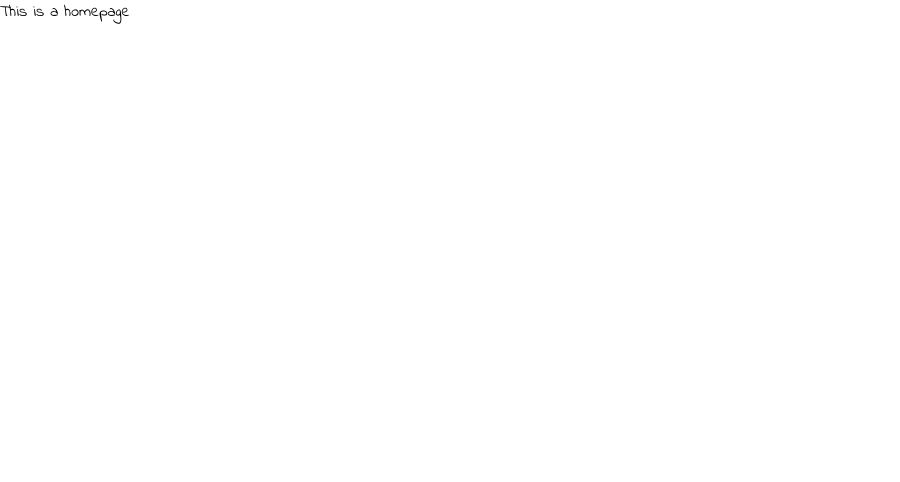
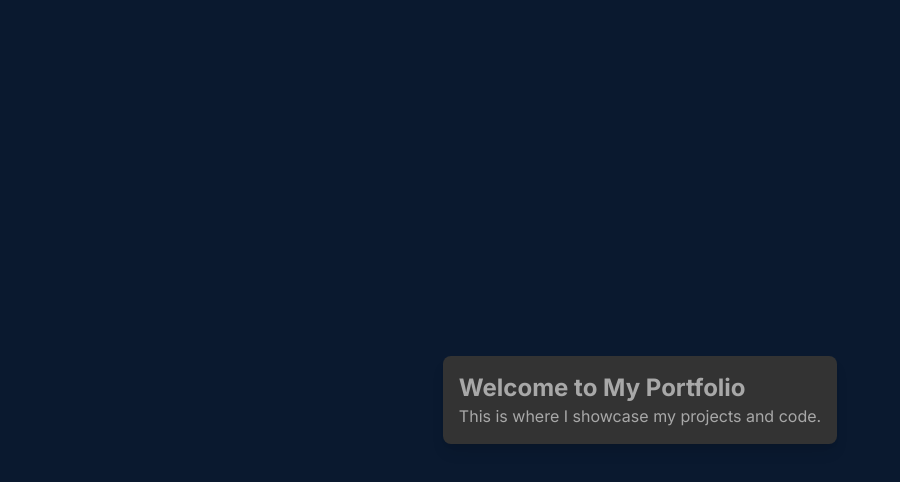
Before and after one commit to zak-hynd/react-vite-tailwind-template, a React (Vite) app: page /#/ in a window 1280 px wide. Shown: the top 482 px of the page, without its empty margins (0-900 px from the left). Built offline with nearby package versions, Linux system fonts and the light colour scheme.

Commit message:
init new styles

```diff
--- a/index.html
+++ b/index.html
@@ -3,15 +3,8 @@
 	<head>
 		<meta charset="UTF-8" />
 		<meta name="viewport" content="width=device-width, initial-scale=1.0" />
-		<!-- Import fonts -->
-		<link
-			href="https://fonts.googleapis.com/css2?family=Indie+Flower&display=swap"
-			rel="stylesheet"
-		/>
-		<link
-			href="https://fonts.googleapis.com/css2?family=Amatic+SC:wght@700&display=swap"
-			rel="stylesheet"
-		/>
+		<!-- fonts -->
+		<link href="https://fonts.googleapis.com/css2?family=Inter:wght@400;700&display=swap" rel="stylesheet">
 		<!-- favicon -->
 		<link rel="apple-touch-icon" sizes="180x180" href="/apple-touch-icon.png">
 		<link rel="icon" type="image/png" sizes="32x32" href="/favicon-32x32.png">
--- a/src/App.tsx
+++ b/src/App.tsx
@@ -2,8 +2,15 @@ import React from 'react';
 
 export const App: React.FC = () => {
 	return (
-	<div>
-		This is a homepage
-	</div>
+		<div className="flex-center min-h-screen">
+			<div className="panel max-w-screen-xl mx-auto p-4">
+				<h1 className="text-2xl">
+					Welcome to My Portfolio
+				</h1>
+				<p>
+					This is where I showcase my projects and code.
+				</p>
+			</div>
+		</div>
 
 )}
--- a/src/index.scss
+++ b/src/index.scss
@@ -1,18 +1,31 @@
-@tailwind base;
-@tailwind components;
-@tailwind utilities;
 @tailwind base;
 @tailwind components;
 @tailwind utilities;
 
 html {
-	font-size: 16px;
-	scroll-behavior: smooth;
+  font-size: 16px;
+  scroll-behavior: smooth;
 }
 
 body {
-	font-family: 'Indie Flower', 'Amatic SC', cursive !important;
-	margin: 0;
-	padding: 0;
-	scroll-behavior: smooth;
+  @apply bg-background text-textPrimary font-sans;
+  margin: 0;
+  padding: 0;
+  scroll-behavior: smooth;
 }
+
+h1, h2, h3, h4, h5, h6 {
+  @apply text-textPrimary font-bold;
+}
+
+a {
+  @apply text-primary hover:text-secondary;
+}
+
+.flex-center {
+  @apply flex items-center justify-center;
+}
+
+.panel {
+  @apply p-4 bg-border rounded-lg shadow-lg;
+}
--- a/tailwind.config.js
+++ b/tailwind.config.js
@@ -2,24 +2,41 @@
 export default {
 	content: ['./index.html', './src/**/*.{js,ts,jsx,tsx}'],
 	theme: {
-		colors: {},
-		extend: {
-			spacing: {
-				small1: '4px',
-				small2: '8px',
-				small3: '12px',
-				default: '16px',
-				medium1: '20px',
-				medium2: '24px',
-				medium3: '32px',
-				large1: '40px',
-				large2: '48px',
-				large3: '56px'
-			}
+	  extend: {
+		colors: {
+		  background: '#0a192f', // Dark navy background
+		  primary: '#6a0dad', // Primary accent color
+		  secondary: '#e63946', // Secondary accent color
+		  textPrimary: '#a8a8a8', // Primary text color
+		  textSecondary: '#333', // Secondary text color
+		  border: '#333', // Border color
 		},
-		screens: {
-			tablet: { max: '1023px' },
-			phone: { max: '767px' }
-		}
-	}
-};
+		fontFamily: {
+		  sans: ['Inter', 'sans-serif'], // Replace 'Inter' with your preferred font
+		},
+		spacing: {
+		  small1: '0.25rem', // 4px
+		  small2: '0.5rem',  // 8px
+		  small3: '0.75rem', // 12px
+		  default: '1rem',   // 16px
+		  medium1: '1.25rem',// 20px
+		  medium2: '1.5rem', // 24px
+		  medium3: '2rem',   // 32px
+		  large1: '2.5rem',  // 40px
+		  large2: '3rem',    // 48px
+		  large3: '3.5rem',  // 56px
+		},
+		maxWidth: {
+		  'screen-xl': '80rem', // 1280px
+		},
+		flex: {
+		  '2': '2 2 0%', // Custom flex values
+		},
+	  },
+	  screens: {
+		tablet: { max: '63.9375rem' }, // 1023px
+		phone: { max: '47.9375rem' }  // 767px
+	  }
+	},
+	plugins: [],
+  };
```
